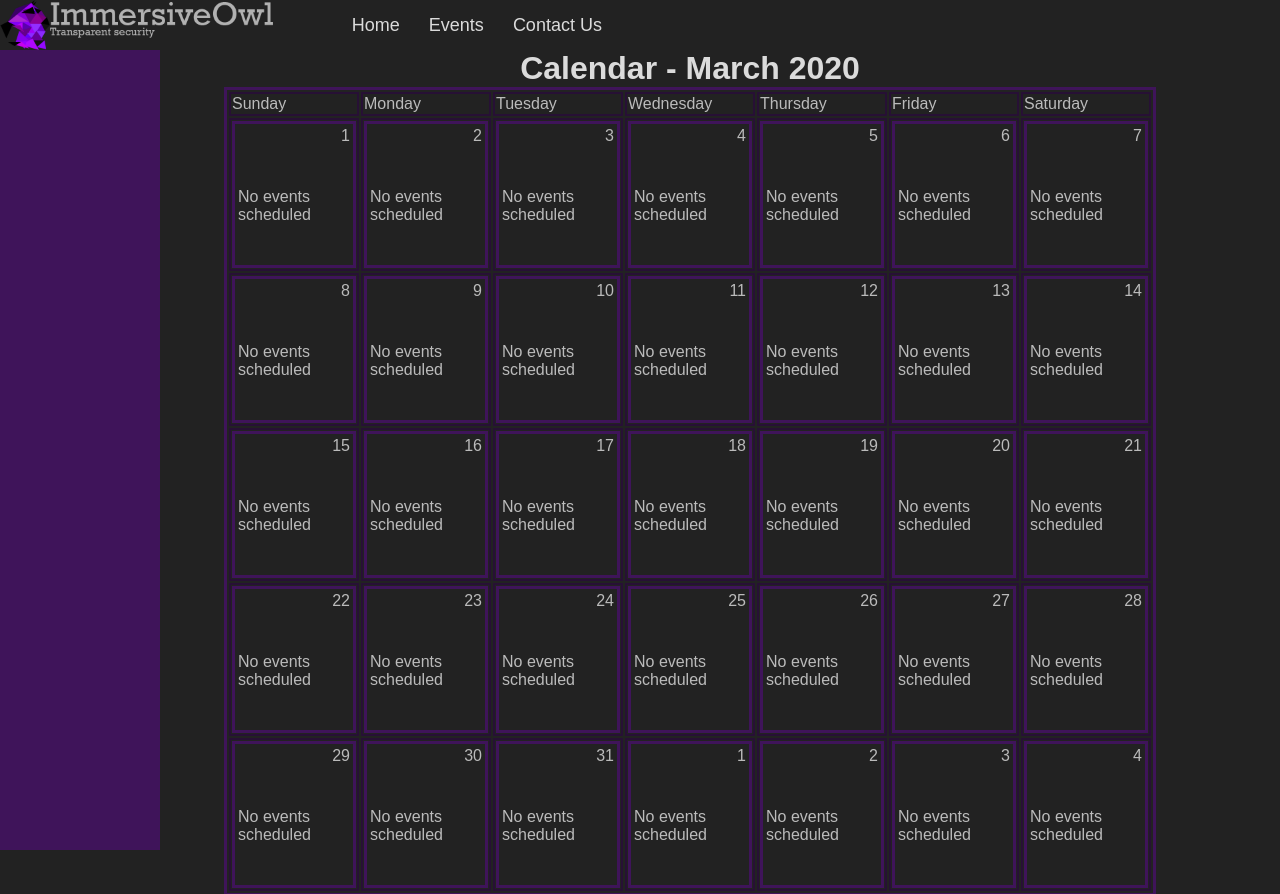
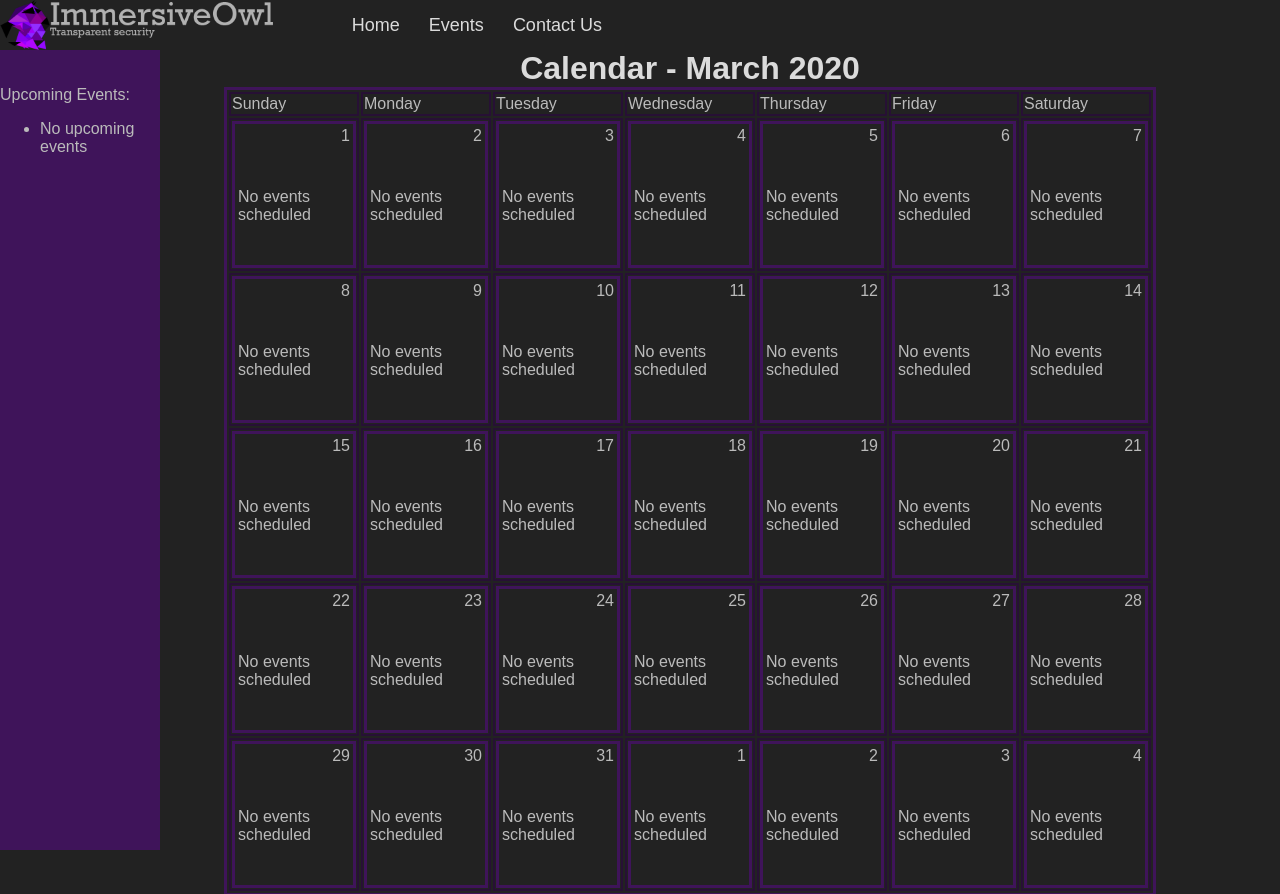
Before and after one commit to TheSkepticalOwl/immersiveowl-website, a plain HTML site: page events.html in a window 1280 px wide. Shown: the top 894 px of the page. Drawn offline with Linux system fonts and the light colour scheme.

Commit message:
2003.9.4 - Add upcoming events to sidebar

```diff
--- a/events.html
+++ b/events.html
@@ -23,7 +23,12 @@
             </header>
         </div>
         <div class="allContent">
-            <div class="sideNav"></div>
+            <div class="sideNav">
+                <p>Upcoming Events:</p>
+                <ul>
+                    <li>No upcoming events</li>
+                </ul>
+            </div>
             <div class="mainContent">
                 <header>
                     <h1>Calendar - March 2020</h1>
```
